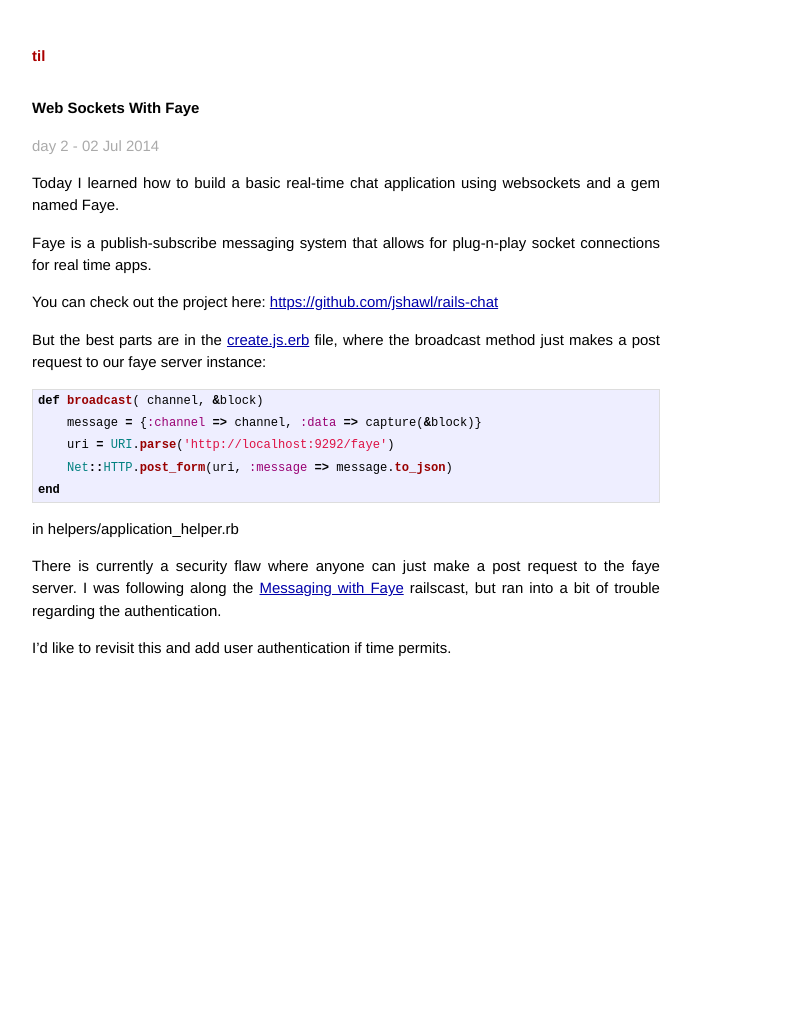
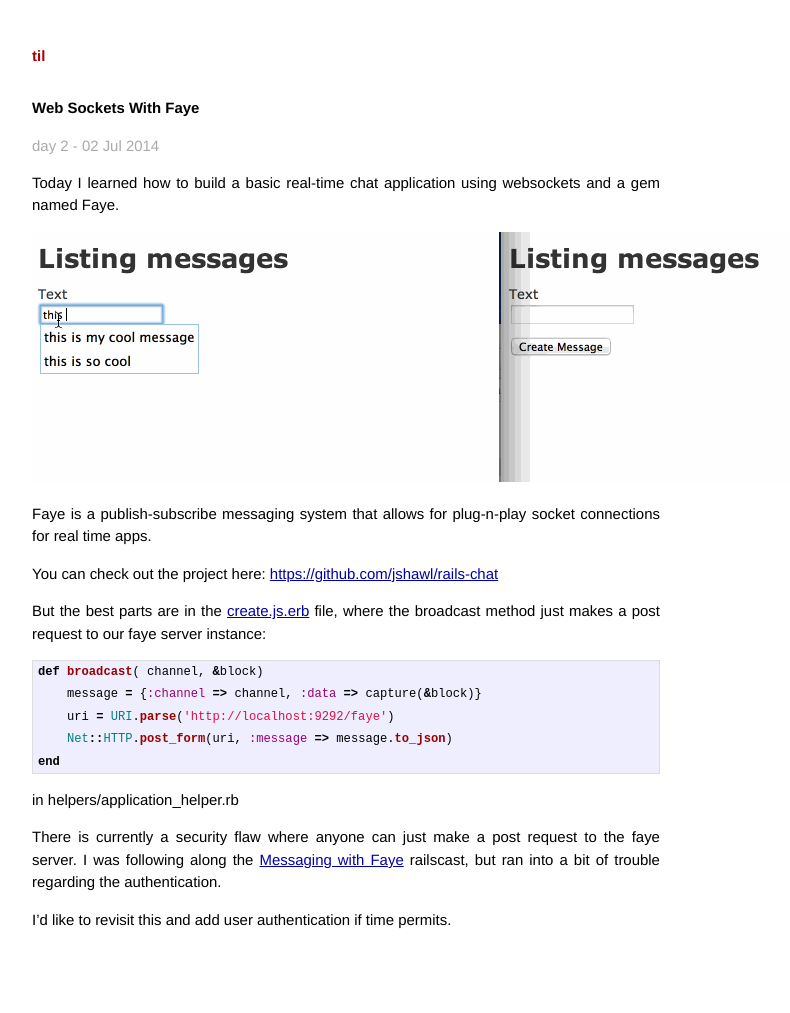
Before and after one commit to jshawl/til, a Jekyll site: the page built from _posts/2014-07-02-web-sockets-with-faye.md, in a window 1280 px wide. Shown: the whole page, without its empty margins (294-1084 px from the left). Built offline with Jekyll 4.4.1, drawn with Linux system fonts in a browser that asks for light colours; Markdown is read by kramdown in place of the engine named in the settings; before the commit the page ends 900 px from its top, so only the background shows below that.

Commit message:
Add demo

```diff
--- a/_posts/2014-07-02-web-sockets-with-faye.md
+++ b/_posts/2014-07-02-web-sockets-with-faye.md
@@ -4,6 +4,8 @@ layout: post
 
 Today I learned how to build a basic real-time chat application using websockets
 and a gem named Faye.
+
+![](/til/img/faye.gif)
 
 Faye is a publish-subscribe messaging system that allows for plug-n-play socket
 connections for real time apps.
```
Also changed, not shown: img/faye.gif (added).
